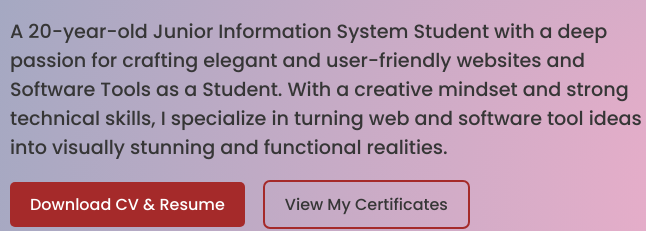
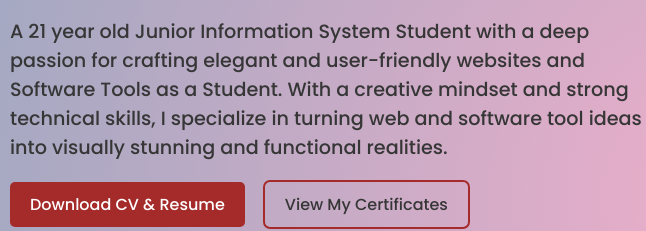
Before and after one commit to JohnMirvinSarte/jmsarte-portfolio, a plain HTML site: page index.html in a window 1280 px wide. Shown: the part 201-432 px from the top of the page, 150-796 px from the left. Drawn offline with nearby package versions, Linux system fonts and the light colour scheme.

Commit message:
Update index.html

```diff
--- a/index.html
+++ b/index.html
@@ -45,7 +45,7 @@
                 <div class="column left">
                     <div class="text">I'm John Mirvin and I'm a <span id="typed" class="iAm"></span></div>
                     <p>
-                        A 20-year-old Junior Information System Student with a deep passion for crafting elegant and user-friendly websites and Software Tools as a Student.
+                        A 21 year old Junior Information System Student with a deep passion for crafting elegant and user-friendly websites and Software Tools as a Student.
                         With a creative mindset and strong technical skills, I specialize in turning web and software tool
                         ideas into visually stunning and functional realities.
 
```
